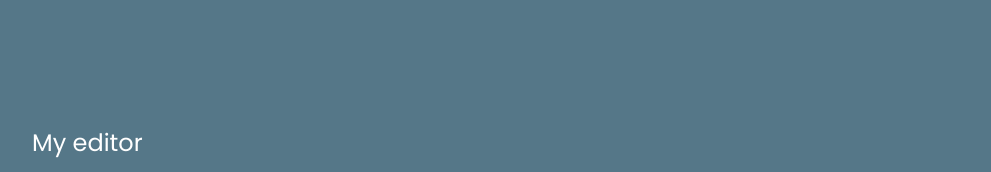
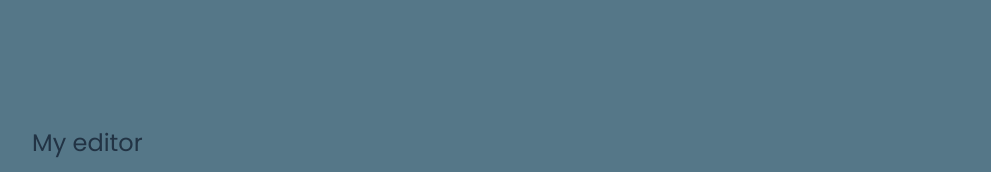
Before and after one commit to pawel-haraf/simple-editor, a website built with Parcel: page src/index.html in a window 1280 px wide. Shown: the top 172 px of the page, without its empty margins (144-1135 px from the left). Built offline with nearby package versions, Linux system fonts and the light colour scheme.

Commit message:
Configuration tailwindcss - just in time

```diff
--- a/src/index.html
+++ b/src/index.html
@@ -14,7 +14,7 @@
 
 <body class="flex items-center justify-center gap-4 flex-col w-screen h-screen bg-wtf">
     <form class="flex items-center flex-col gap-4 w-9/12  p-4">
-        <label for="textarea" class="self-start text-2xl text-white font-poppins">
+        <label for="textarea" class="self-start text-2xl text-[#223344] font-poppins">
             My editor
         </label>
         <textarea name="textarea" id="textarea" placeholder="Write text here..."
```
